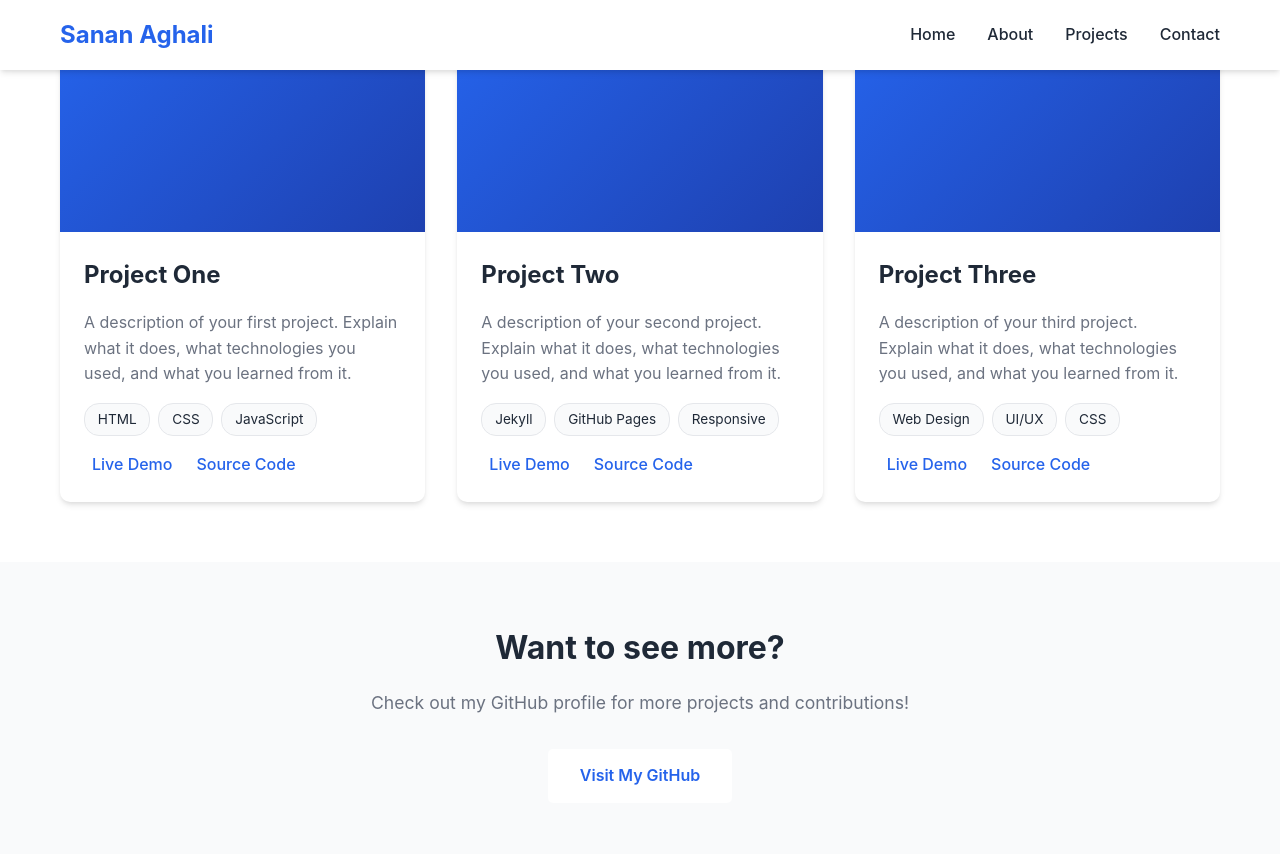
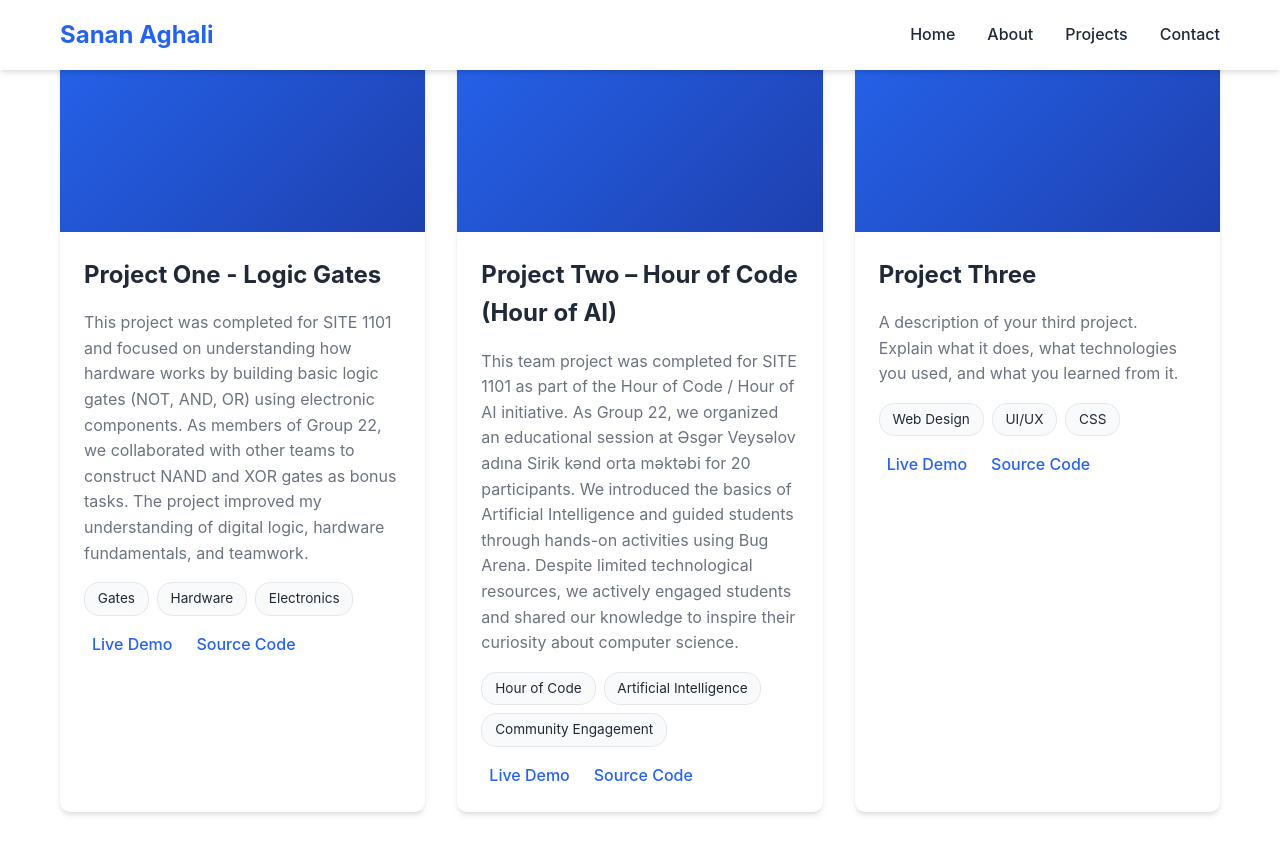
Before and after one commit to SananAghali/site1101, a Jekyll site: the page built from projects.md, in a window 1280 px wide and 900 px high, scrolled down 342 px. Shown: the top 854 px of the window. Built offline with Jekyll 4.4.1, drawn with Linux system fonts in a browser that asks for light colours; a script that is not in the unit is left out.

Commit message:
Add SITE 1101 projects (Logic Gates and Hour of Code)

```diff
--- a/projects.md
+++ b/projects.md
@@ -21,12 +21,12 @@ description: Check out my latest projects and work
                     </div>
                 </div>
                 <div class="project-content">
-                    <h3>Project One</h3>
-                    <p>A description of your first project. Explain what it does, what technologies you used, and what you learned from it.</p>
+                    <h3>Project One - Logic Gates</h3>
+                    <p>This project was completed for SITE 1101 and focused on understanding how hardware works by building basic logic gates (NOT, AND, OR) using electronic components. As members of Group 22, we collaborated with other teams to construct NAND and XOR gates as bonus tasks. The project improved my understanding of digital logic, hardware fundamentals, and teamwork.</p>
                     <div class="project-tags">
-                        <span class="tag">HTML</span>
-                        <span class="tag">CSS</span>
-                        <span class="tag">JavaScript</span>
+                        <span class="tag">Gates</span>
+                        <span class="tag">Hardware</span>
+                        <span class="tag">Electronics</span>
                     </div>
                     <div class="project-links">
                         <a href="#" class="project-link" target="_blank" rel="noopener noreferrer">
@@ -46,12 +46,12 @@ description: Check out my latest projects and work
                     </div>
                 </div>
                 <div class="project-content">
-                    <h3>Project Two</h3>
-                    <p>A description of your second project. Explain what it does, what technologies you used, and what you learned from it.</p>
+                    <h3>Project Two – Hour of Code (Hour of AI)</h3>
+                    <p>This team project was completed for SITE 1101 as part of the Hour of Code / Hour of AI initiative. As Group 22, we organized an educational session at Əsgər Veysəlov adına Sirik kənd orta məktəbi for 20 participants. We introduced the basics of Artificial Intelligence and guided students through hands-on activities using Bug Arena. Despite limited technological resources, we actively engaged students and shared our knowledge to inspire their curiosity about computer science.</p>
                     <div class="project-tags">
-                        <span class="tag">Jekyll</span>
-                        <span class="tag">GitHub Pages</span>
-                        <span class="tag">Responsive</span>
+                        <span class="tag">Hour of Code</span>
+                        <span class="tag">Artificial Intelligence</span>
+                        <span class="tag">Community Engagement</span>
                     </div>
                     <div class="project-links">
                         <a href="#" class="project-link" target="_blank" rel="noopener noreferrer">
```
